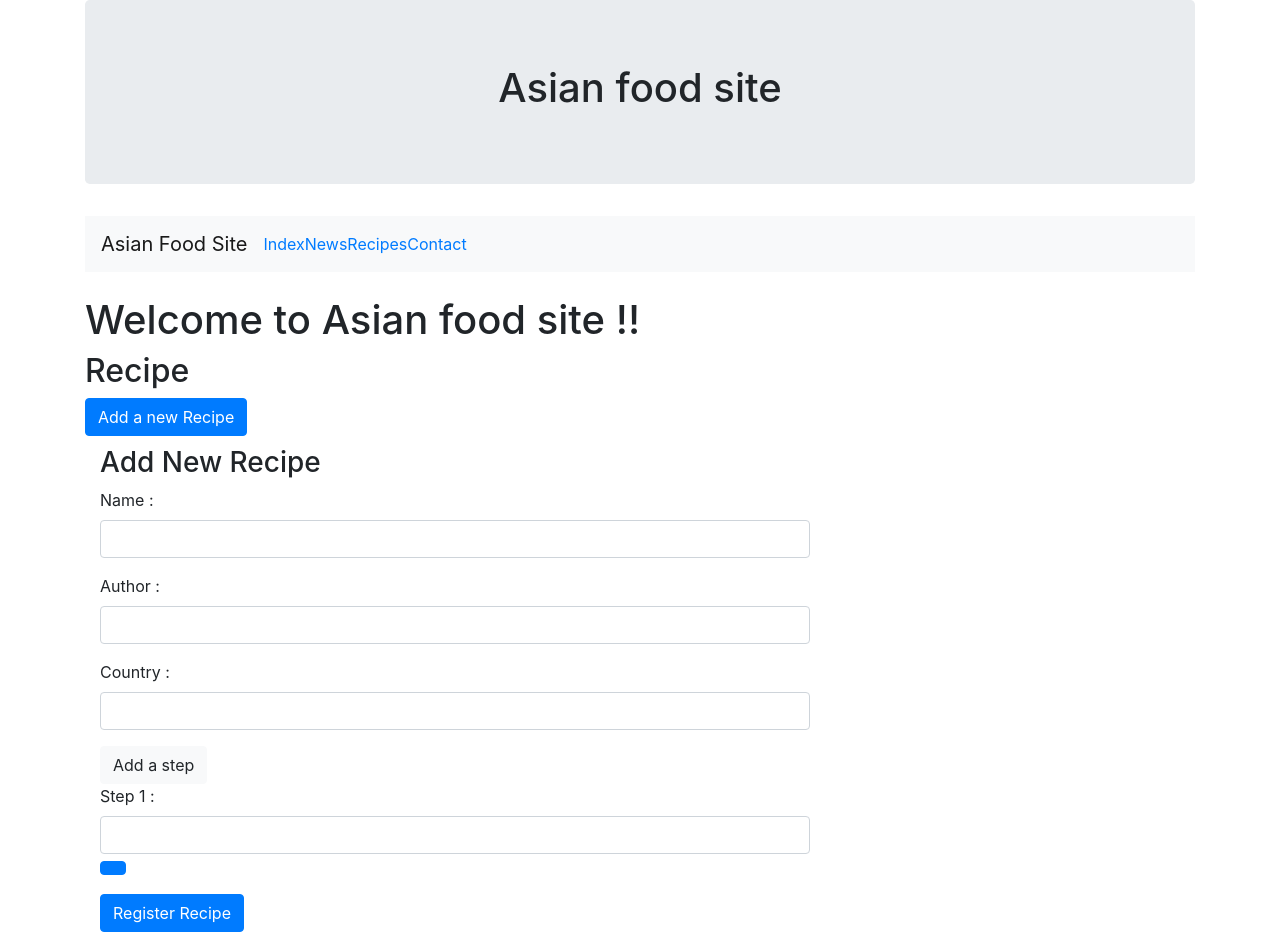
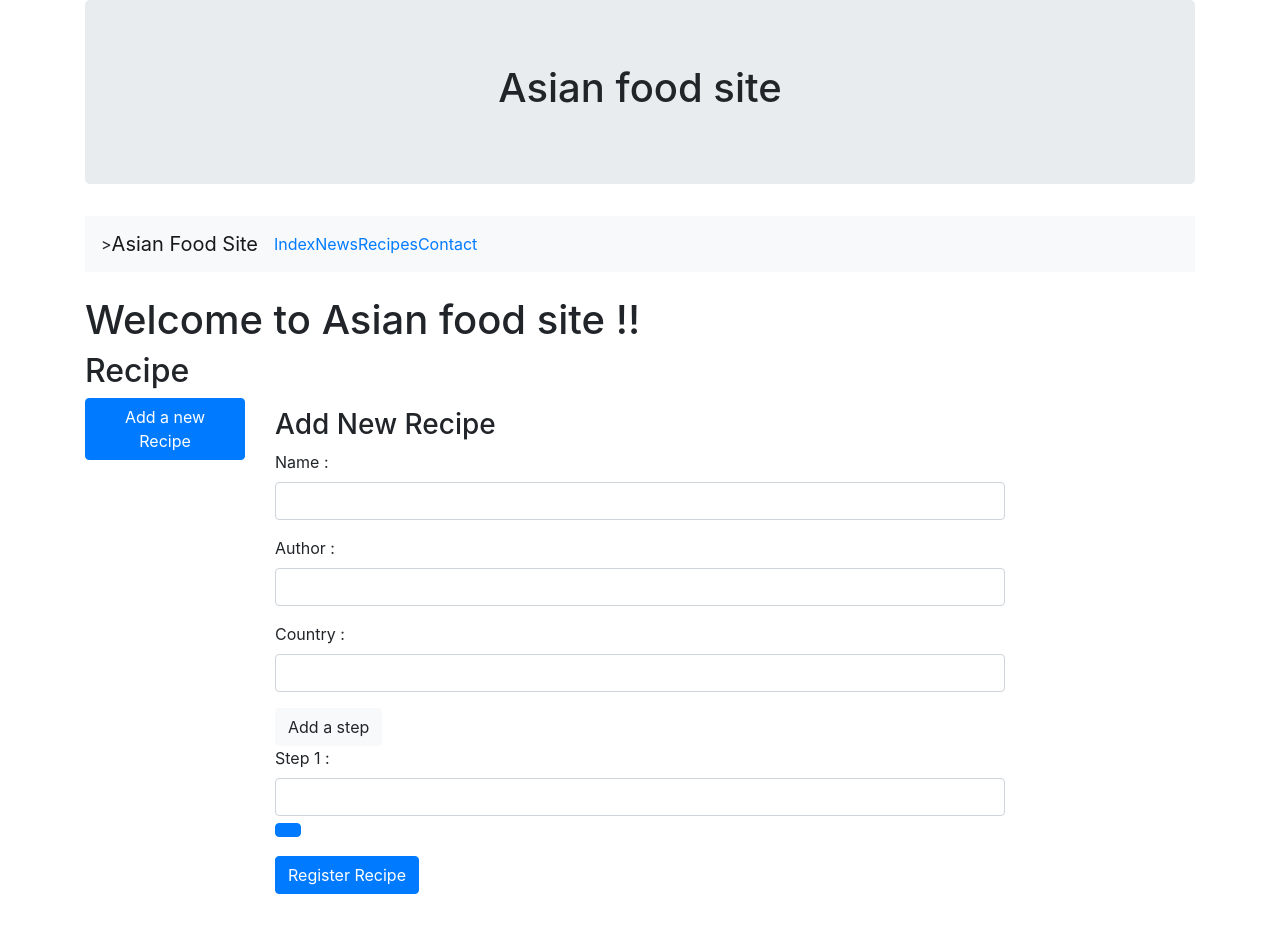
Before and after one commit to CardStrife95/AsianFoodSite, a React (Create React App) app: page /recipe/create in a window 1280 px wide. After the commit the page ends 910 px from the top, so only its background shows below. Built offline with nearby package versions, Linux system fonts and the light colour scheme.

Commit message:
change on recipe components/correct from the step

```diff
--- a/package.json
+++ b/package.json
@@ -6,8 +6,8 @@
     "axios": "^0.18.0",
     "bootstrap": "^4.3.1",
     "jquery": "^3.3.1",
-    "react": "^16.8.3",
-    "react-dom": "^16.8.3",
+    "react": "^16.8.6",
+    "react-dom": "^16.8.6",
     "react-router-dom": "^4.3.1",
     "react-scripts": "^2.1.8"
   },
--- a/src/App.js
+++ b/src/App.js
@@ -15,7 +15,7 @@ class App extends Component {
           <div className="jumbotron text-center" >
             <h1>Asian food site</h1>
           </div>
-          <nav className="navbar navbar-expand-lg  navbar-light bg-light">
+          <nav className="navbar navbar-expand-lg navbar-light bg-light">>
             <Link to={'/'} className="navbar-brand">Asian Food Site</Link>
             <div className="collapse navbar-collapse" id="navbarSupportedContent">
               <ul className="nav navbar-nav mr-auto">
--- a/src/components/recipe/recipe.component.js
+++ b/src/components/recipe/recipe.component.js
@@ -13,9 +13,9 @@ export default class Recipe extends Component{
                 <div>
                 <h2>Recipe</h2>
                 <div className="row">
-                <div className="col-sm-3">
+                <div className="col-sm-2">
                     <Link to={'/recipe/create'} className="btn btn-primary">Add a new Recipe</Link>
-                </div>
+
                 <br />
                 </div>
                 <Switch>
@@ -25,7 +25,7 @@ export default class Recipe extends Component{
                     <Route path='/recipe/detail/:id' component={Detail}/>
                     <Route path='/recipe/edit/:id' component={Edit} />
                 </Switch>
-
+                </div>
             </div>
             </Router>
         );
--- a/src/components/recipe/recipe.create.component.js
+++ b/src/components/recipe/recipe.create.component.js
@@ -130,6 +130,8 @@ export default class Create extends Component{
             recipe_steps: []
         }
 
+        this.props.history.push('/recipe');
+
     }
 
     render(){
--- a/src/components/recipe/recipe.index.component.js
+++ b/src/components/recipe/recipe.index.component.js
@@ -31,9 +31,9 @@ export default class Index extends Component{
 
     render(){
         return(
-            <div className="col-sm-9">
+            <div>
                 <p>Welcome to the list of recipes.</p>
-                <div className="col-sm-5">
+                <div >
                     <ul className="list-inline">
                         {this.fileRow()}
                     </ul>
--- a/src/components/recipe/recipeFile.js
+++ b/src/components/recipe/recipeFile.js
@@ -24,7 +24,7 @@ export default class RecipeFile extends Component{
     render(){
         return(
             <li className="list-inline-item">
-            <div className="col-sm-10">
+            <div >
             <div className="card">
                 <div className="card-header">
                     <h2>{this.props.obj.recipe_name}</h2>
```
Also changed, not shown: 1 other file (tests, documents, lock files or other folders).
